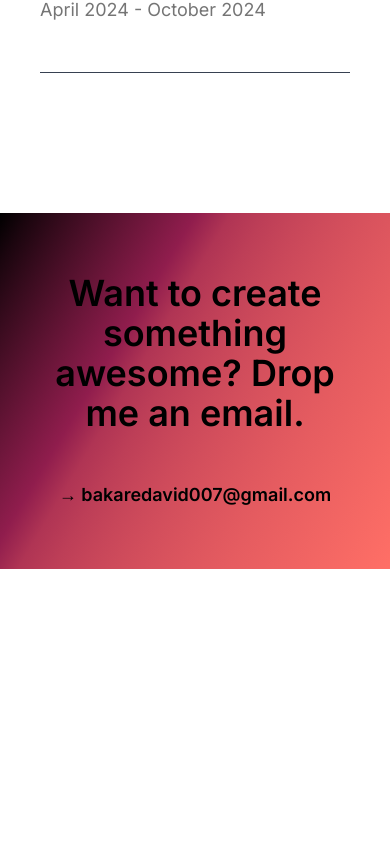
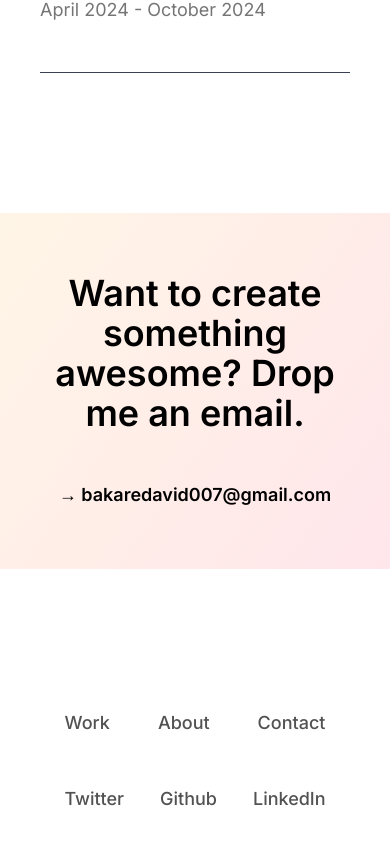
Before and after one commit to 3akare/portfolio, a Next.js app: page / in a window 390 px wide. Shown: the part 4197-5042 px from the top of the page. Before the commit the page ends 4986 px from the top, so only its background shows below. Built offline with nearby package versions, Linux system fonts and the light colour scheme.

Commit message:
fix: corrected footer media-query error

```diff
--- a/src/app/components/Banner.tsx
+++ b/src/app/components/Banner.tsx
@@ -5,7 +5,7 @@ export default function Banner() {
         <section id={"contact"}>
             {/* Desktop Section */}
             <section className="container mx-auto max-w-[90rem] py-[60px] px-[40px] md:px-[64px] lg:px-[80px] md:block hidden">
-                <div className="flex flex-col items-center justify-center gap-12 px-[80px] py-[128px] bg-[linear-gradient(90deg,_#fff5e6,_#ffe6eb)] dark:bg-[linear-gradient(90deg,_#2c0838,_#901d4d,_#ff6f66)] rounded-2xl">
+                <div className="flex flex-col items-center justify-center gap-12 px-[80px] py-[128px] bg-[linear-gradient(125deg,#fff5e6,#ffe6eb)] dark:bg-[linear-gradient(125deg,#2c0838,#901d4d,#ff6f66)] rounded-2xl">
                     <h2 className="max-w-[700px] text-5xl lg:text-6xl text-center font-semibold">
                         Want to create something awesome? Drop me an email.
                     </h2>
@@ -20,7 +20,7 @@ export default function Banner() {
 
             {/* Mobile Section */}
             <section className="py-[60px] block md:hidden">
-                <div className="flex flex-col items-center justify-center gap-12 px-[40px] py-[60px] text-center bg-[linear-gradient(121deg,#000000,15%,#901d4d,50%,#ff6f66)]">
+                <div className="flex flex-col items-center justify-center gap-12 px-[40px] py-[60px] bg-[linear-gradient(125deg,#fff5e6,#ffe6eb)] dark:bg-[linear-gradient(125deg,#2c0838,#901d4d,#ff6f66)]  text-center bg-[linear-gradient(121deg,#000000,15%,#901d4d,50%,#ff6f66)]">
                     <h2 className="max-w-[700px] text-4xl font-semibold">
                         Want to create something <br /> awesome? Drop me an email.
                     </h2>
--- a/src/app/components/Footer.tsx
+++ b/src/app/components/Footer.tsx
@@ -3,8 +3,8 @@ import Link from "next/link";
 export default function Footer(){
     return(
         <footer
-            className={"container mx-auto max-w-[90rem] py-[80px] px-[40px] md:px-[64px] lg:py-[128px] lg:px-[80px] flex flex-row justify-between items-center capitalize"}>
-            <ul className={"flex-row gap-1 font-medium text-lg hidden md:flex"}>
+            className={"container mx-auto max-w-[90rem] py-[80px] px-[40px] md:px-[64px] lg:py-[128px] lg:px-[80px] flex flex-col gap-12 md:gap-0  md:flex-row justify-between items-center capitalize"}>
+            <ul className={"flex flex-row gap-4 font-medium text-lg "}>
                 <li className={"dark:text-[#B8B8B8] text-[#525252]"}>
                     <Link href={"./#work"}
                           className={"dark:hover:bg-[#212121] hover:bg-[#f7f7f7] py-[0.5rem] px-[1rem] transition-[background] duration-300 rounded-md"}>
@@ -24,7 +24,7 @@ export default function Footer(){
                     </Link>
                 </li>
             </ul>
-            <ul className={"flex-row gap-1 font-medium text-lg hidden md:flex"}>
+            <ul className={"flex flex-row gap-1 font-medium text-lg"}>
                 <li className={"dark:text-[#B8B8B8] text-[#525252]"}>
                     <Link href={"#"}
                           className={"dark:hover:bg-[#212121] hover:bg-[#f7f7f7] py-[0.5rem] px-[1rem] transition-[background] duration-300 rounded-md"}>
```
